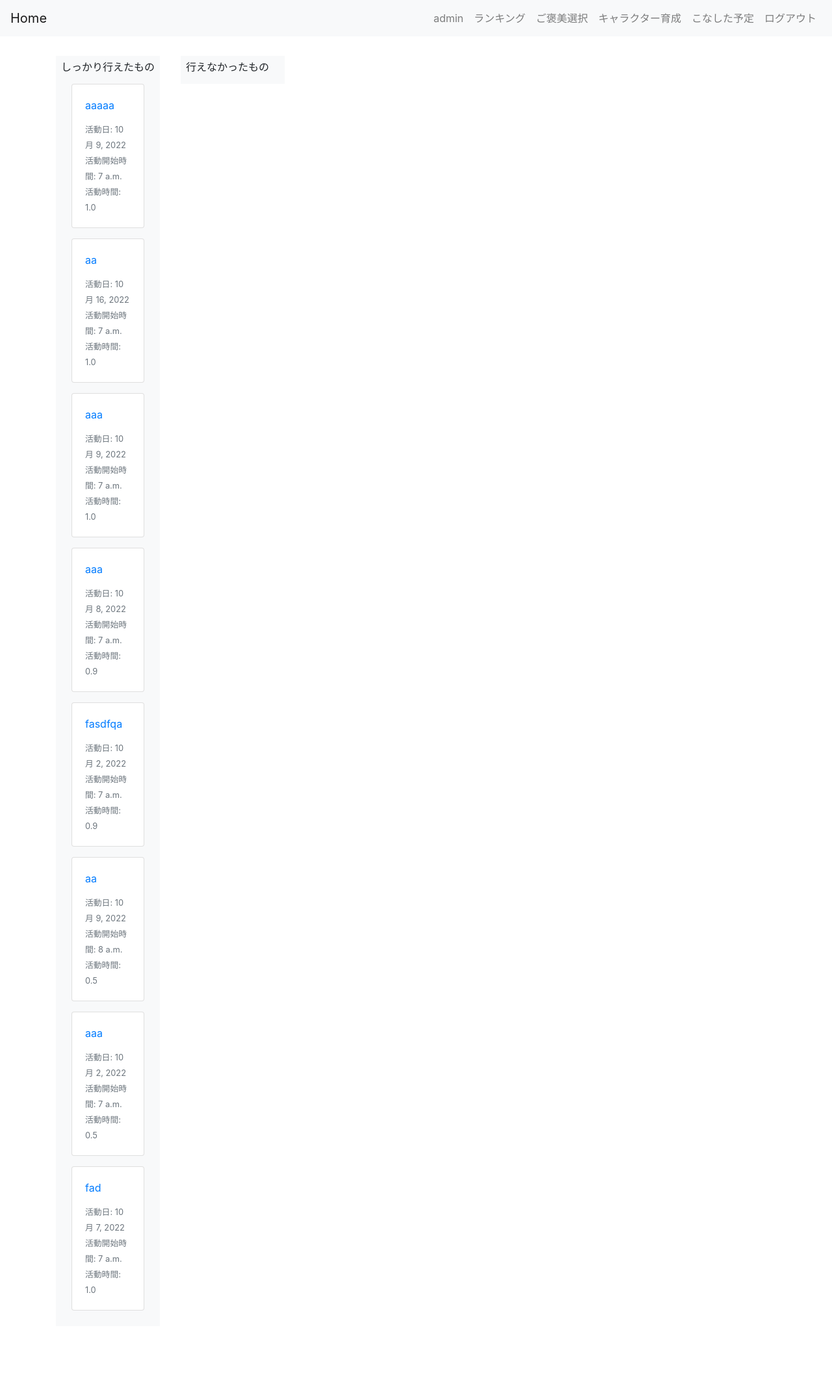
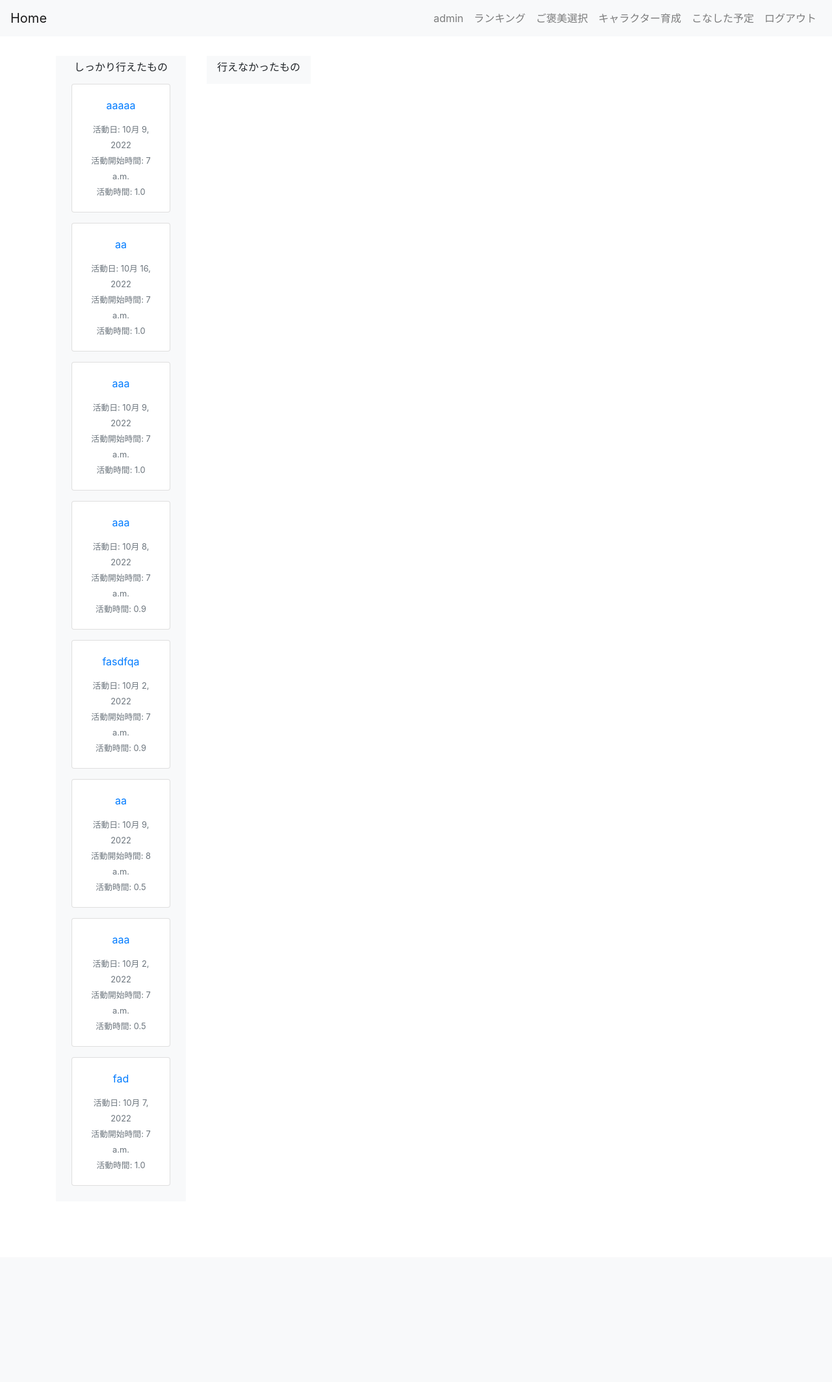
Before and after one commit to takumi1923/exercise_management, a Django app: page /activity/cards/done in a window 1280 px wide. Shown: the whole page at 65% size. After the commit the page ends 1825 px from the top, so only its background shows below. Run offline with Django 3.2, Linux system fonts and the light colour scheme; a user stored in the database is signed in; data comes from the database, SQL or seed files in the repository; some libraries are stand-ins or nearby versions.

Commit message:
gugagadgadadaf

```diff
--- a/activity/templates/kanban/done.html
+++ b/activity/templates/kanban/done.html
@@ -6,13 +6,13 @@
 body { padding-top: 70px; }
 </style>
 <div class = "center">
-<div class="container" style="display: table-cell !important">
+<div class="container" style="text-align: center">
 
     <div class="row flex-nowrap">
 
         {% for list in list_list %}
         {% if list.title == "しっかり行えたもの" %}
-            <div class="bg-light m-3 p-2 " style="width: 160px; height: 100%">
+            <div class="bg-light m-3 p-2 " style="width: 200px; height: 140%">
             <h6 class = "mozi">{{ list.title }}</h6>
             {% for card in list.card_set.all %}
                 {% if card.user.username == request.user.username %}
--- a/activity/templates/kanban/home.html
+++ b/activity/templates/kanban/home.html
@@ -6,7 +6,7 @@
 body { padding-top: 70px; }
 </style>
 <div class = "center">
-<div class="container" style="display: table-cell !important">
+<div class="container" style="text-align: center">
 
   <div class="row flex-nowrap">
 
```
